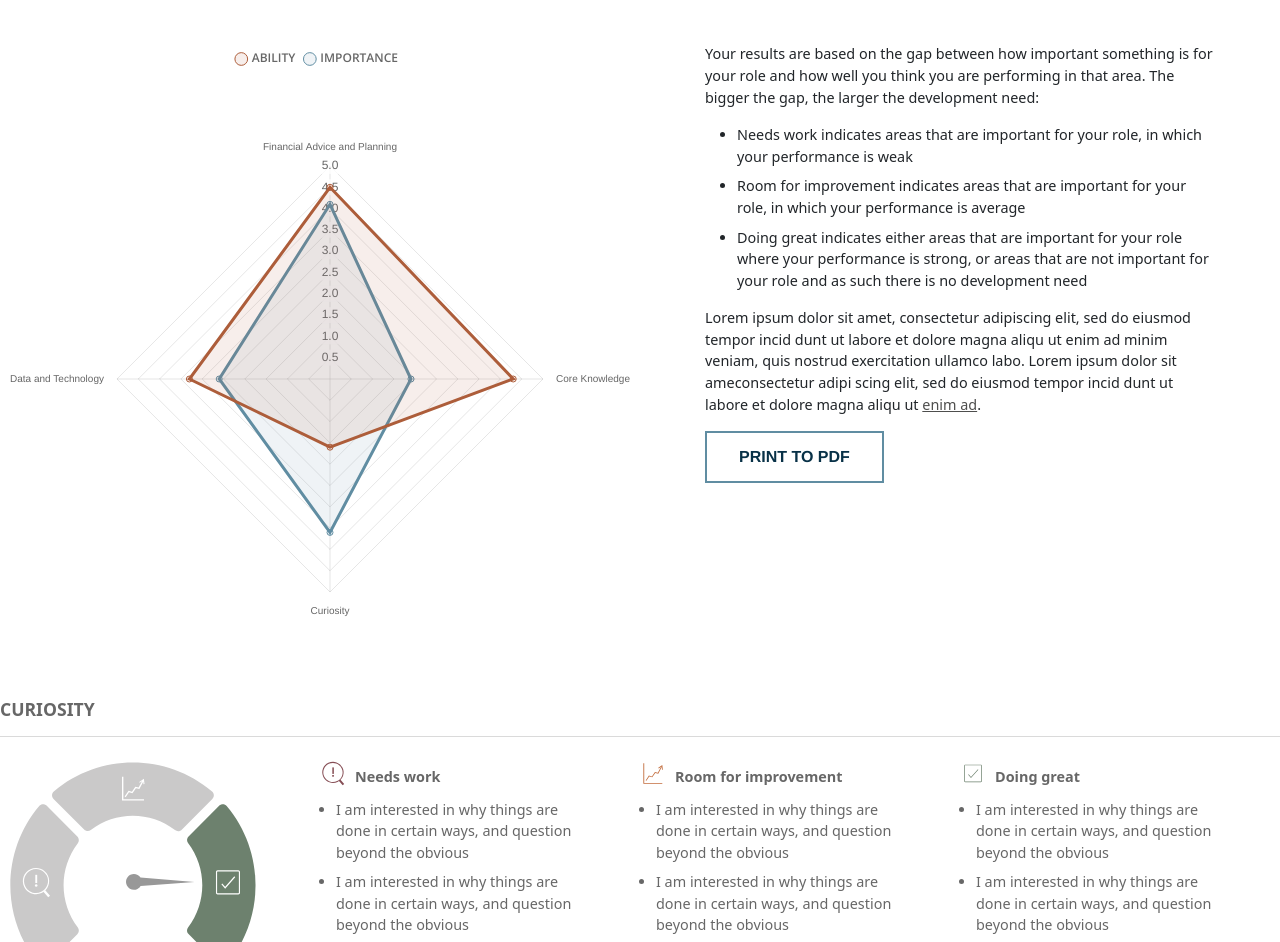
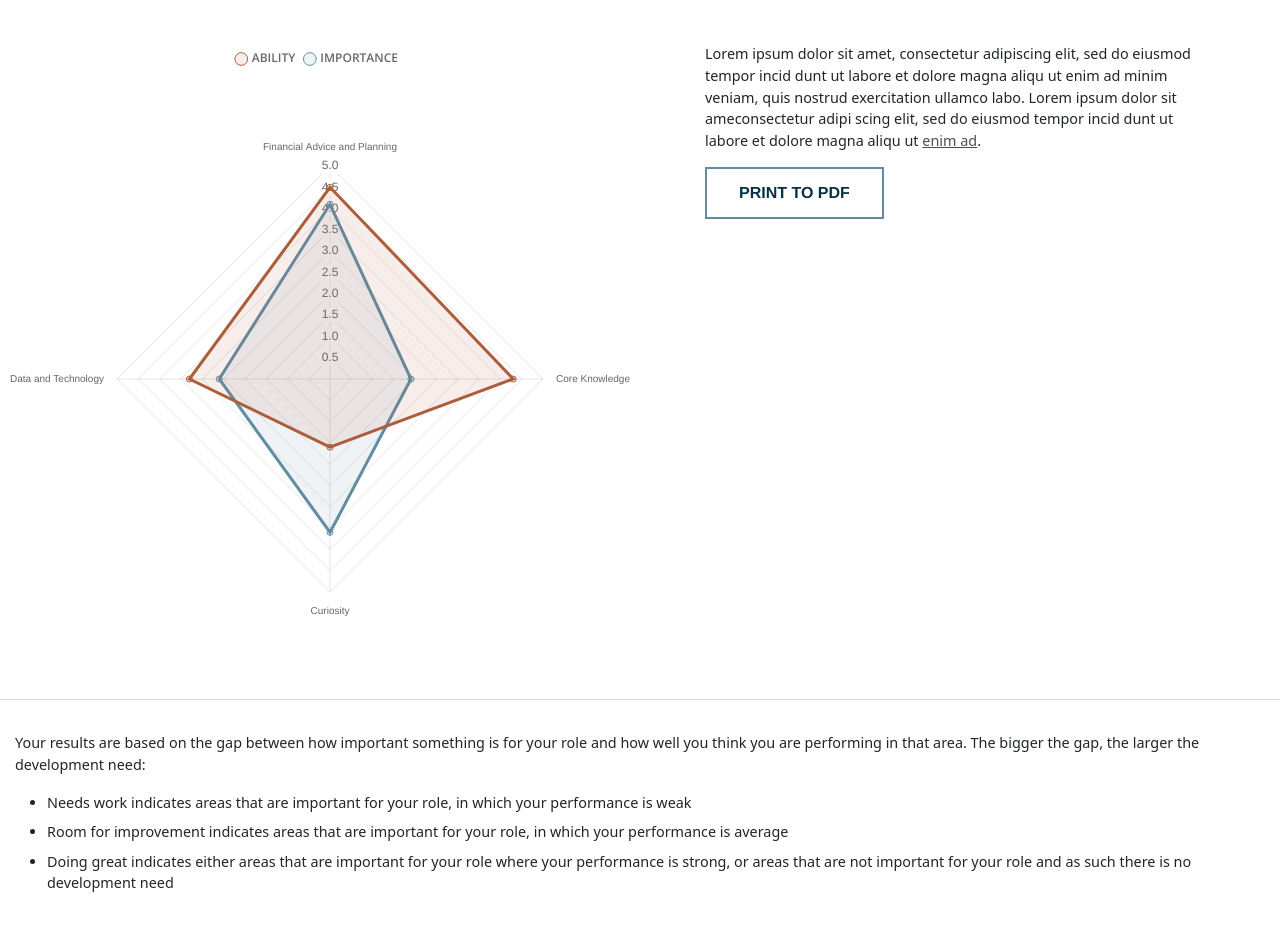
Before and after one commit to timrobinson33/survey-sample, a React (Create React App) app: page /survey-sample/results in a window 1280 px wide. Shown: the part 330-1272 px from the top of the page. Built offline with nearby package versions, Linux system fonts and the light colour scheme; what survey-react would draw is missing.

Commit message:
Adjust results basis copy positioning

```diff
--- a/src/Results.css
+++ b/src/Results.css
@@ -66,7 +66,8 @@ h5.icon-title {
 
 /* Results subtext */
 .results-subtext {
-    border-bottom: 1px solid #dadada;
+    border-top: 1px solid #dadada;
+    padding-top: 2rem;
     padding-left: 15px !important;
     padding-right: 15px !important;
 }
@@ -140,16 +141,16 @@ h5.icon-title {
         display: table;*/
         border-bottom: none;
         position: relative;
-        clear: both;
     }
     .results-infowrapper.mb-4 {
-        margin-bottom: 2rem !important;
+        margin-bottom: 0rem !important;
     }
     .results-inforow {
         width: 100%;
-        display: table;
+        display: block;
         break-inside: avoid !important;
         position: relative;
+        overflow: hidden;
     }
     .results-inforow.mb-5 {
         margin-bottom: 2rem !important;
@@ -162,6 +163,9 @@ h5.icon-title {
         display: table;
         position: relative;
     }
+    .results-inforow .result-rowinfo {
+        overflow: hidden;
+    }
     .results-inforow .result-rowinfo div {
         display: inline-block;
         vertical-align: top;
@@ -170,7 +174,6 @@ h5.icon-title {
         border-top: 1px solid #dadada;
         margin-top: 2rem;
         padding: 1.75rem 0 1rem;
-        display: table;
     }
     .col-lg-3 {
         flex: 0 0 auto !important;
--- a/src/Results.js
+++ b/src/Results.js
@@ -39,20 +39,6 @@ export default function Results() {
           <ResultsRadar />
         </div>
         <div class="container container-alt col-md-6 mb-4 px-md-4 results-description">
-          <span class="hideforprint">
-            <p>Your results are based on the gap between how important something is for
-            your role and how well you think you are performing in that area. The bigger
-            the gap, the larger the development need:</p>
-            <ul>
-              <li>Needs work indicates areas that are important for your role, in which
-              your performance is weak</li>
-              <li>Room for improvement indicates areas that are important for your role,
-              in which your performance is average</li>
-              <li>Doing great indicates either areas that are important for your role where
-              your performance is strong, or areas that are not important for your role and
-              as such there is no development need</li>
-            </ul>
-          </span>
           <p>Lorem ipsum dolor sit amet, consectetur adipiscing elit, sed do eiusmod
           tempor incid dunt ut labore et dolore magna aliqu ut enim ad minim veniam,
           quis nostrud exercitation ullamco labo. Lorem ipsum dolor sit ameconsectetur
@@ -65,9 +51,6 @@ export default function Results() {
       </div>
       <div class="row w-100 m-0">
         <div class="row m-0 p-0 justify-content-center">
-          <div class="col-12 d-flex justify-content-center">
-            <ResultsTable />
-          </div>
           <div class="row w-100 mb-5 results-subtext">
             <p>Your results are based on the gap between how important something is for
             your role and how well you think you are performing in that area. The bigger
@@ -81,6 +64,9 @@ export default function Results() {
               your performance is strong, or areas that are not important for your role and
               as such there is no development need</li>
             </ul>
+          </div>
+          <div class="col-12 d-flex justify-content-center">
+            <ResultsTable />
           </div>
         </div>
       </div>
```
